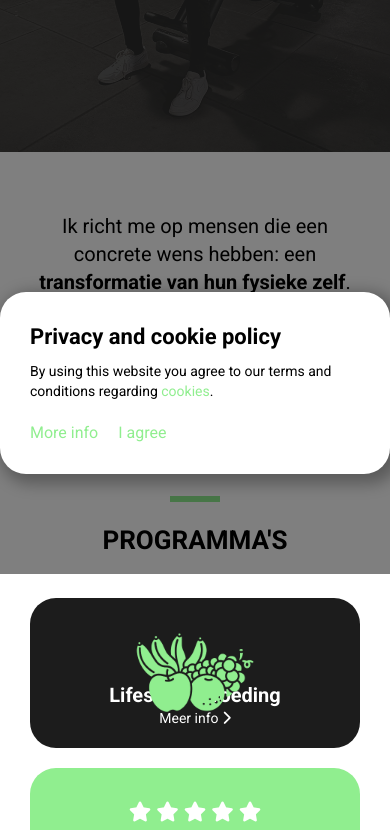
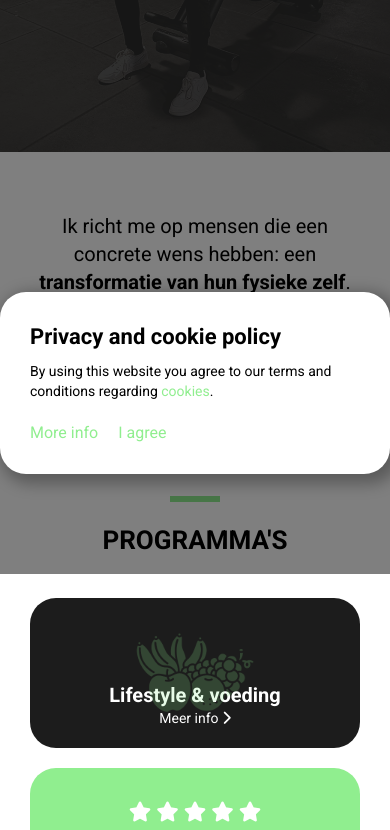
Before and after one commit to K1NGAARON/jason-coaching, a plain HTML site: page index.html in a window 390 px wide. Shown: the part 270-1100 px from the top of the page. Drawn offline with nearby package versions, Linux system fonts and the light colour scheme; files whose address does not match are found by name.

Commit message:
mobile fix

```diff
--- a/home/css/style.css
+++ b/home/css/style.css
@@ -302,4 +302,8 @@
 	.contact h2 {
 		text-align: center;
 	}
+
+	.program-wrapper .item.black img {
+		opacity: 0.2;
+	}
 }
```
